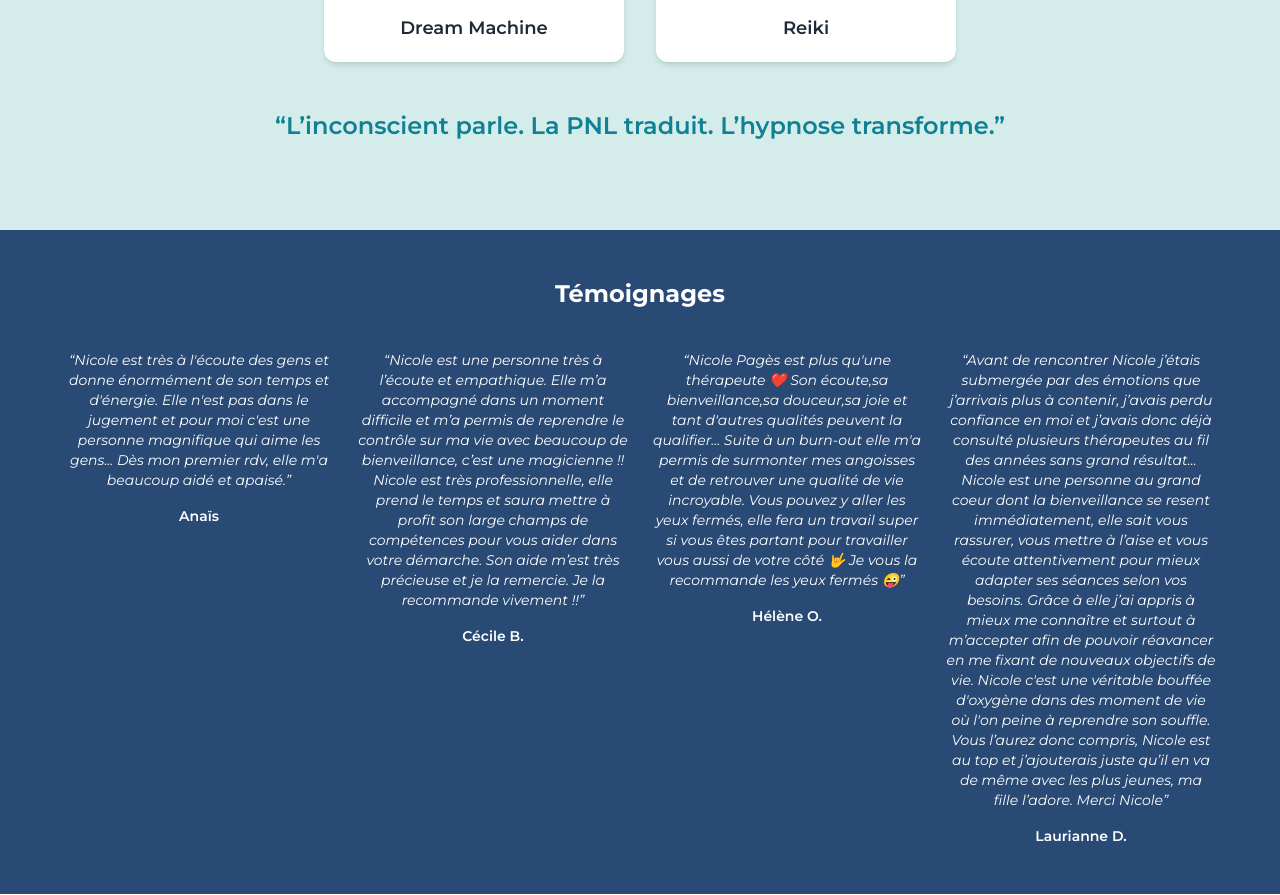
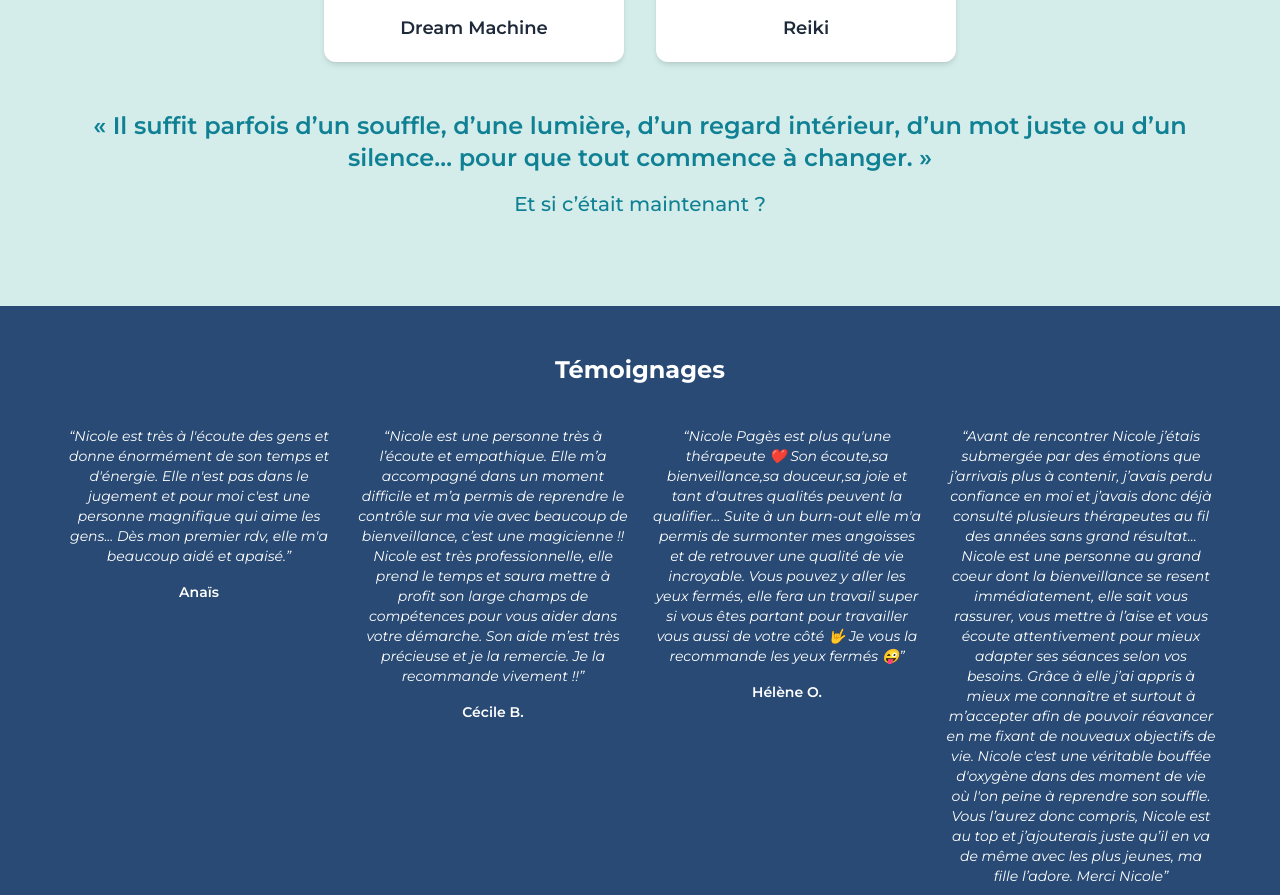
Before and after one commit to barry-black/nicole-pages-website, a Next.js app: page / in a window 1280 px wide. Shown: the part 2415-3310 px from the top of the page. Built offline with nearby package versions, Linux system fonts and the light colour scheme.

Commit message:
Add quotes in soins

```diff
--- a/src/ui/components/modal/modal.tsx
+++ b/src/ui/components/modal/modal.tsx
@@ -7,6 +7,8 @@ interface ModalProps {
     title: string;
     description: string;
     image: string;
+    quote?: string;
+    author?: string;
   };
   onClose: () => void;
 }
@@ -17,13 +19,11 @@ export function Modal({ soin, onClose }: ModalProps) {
   useEffect(() => {
     setIsVisible(true);
 
-    // Ajoute l’état modal, sans quitter la page
     const currentUrl = new URL(window.location.href);
     currentUrl.searchParams.set("modal", soin.id);
     window.history.pushState({ modal: soin.id }, "", currentUrl.toString());
 
     const handlePopState = () => {
-      // Si on revient en arrière, on ferme la modale
       setIsVisible(false);
       setTimeout(() => {
         onClose();
@@ -38,7 +38,6 @@ export function Modal({ soin, onClose }: ModalProps) {
   }, [soin.id, onClose]);
 
   const handleClose = () => {
-    // Retire le paramètre ?modal sans naviguer
     const currentUrl = new URL(window.location.href);
     currentUrl.searchParams.delete("modal");
     window.history.pushState({}, "", currentUrl.toString());
@@ -94,9 +93,18 @@ export function Modal({ soin, onClose }: ModalProps) {
 
           <div className="border-t border-gray-200 pt-4">
             <p className="whitespace-pre-line text-gray-700 leading-relaxed text-[17px]">
-            {soin.description.trim()}
-          </p>
+              {soin.description.trim()}
+            </p>
           </div>
+
+          {soin.quote && soin.author && (
+            <div className="pt-6 border-t border-gray-100 text-center">
+              <blockquote className="italic text-gray-500 text-base">
+                “{soin.quote}”
+              </blockquote>
+              <p className="text-sm text-gray-400 mt-2">— {soin.author}</p>
+            </div>
+          )}
         </div>
       </div>
     </div>
--- a/src/ui/components/soins/soins.tsx
+++ b/src/ui/components/soins/soins.tsx
@@ -11,6 +11,8 @@ interface Soin {
   description: string;
   image: string;
   objectPosition?: string;
+  quote?: string;
+  author?: string;
 }
 
 export function Soins() {
@@ -26,6 +28,9 @@ En état modifié de conscience, vous explorez vos blocages et automatismes, ouv
 Elle est particulièrement efficace pour gérer le stress, l’anxiété, les phobies, les troubles du sommeil et les dépendances.
       `,
       image: "/assets/images/hypnose.webp",
+      quote:
+        "Ce que l’on ne veut pas savoir de soi-même finit par arriver de l’extérieur comme un destin.",
+      author: "Carl Gustav Jung",
     },
     {
       id: "pnl",
@@ -36,6 +41,9 @@ Grâce à des techniques concrètes, elle vous permet d'améliorer vos relations
       `,
       image: "/assets/images/pnl.png",
       objectPosition: "center 40%",
+      quote:
+        "Ce n’est pas l’événement qui compte, mais la manière dont on y réagit.",
+      author: "Épictète",
     },
     {
       id: "coaching",
@@ -46,6 +54,9 @@ C'est une démarche active, bienveillante, qui vous reconnecte à vos ressources
       `,
       image: "/assets/images/coaching.png",
       objectPosition: "center 40%",
+      quote:
+        "On ne peut rien enseigner à un homme ; on peut seulement l’aider à le découvrir en lui-même.",
+      author: "Galilée",
     },
     {
       id: "dream",
@@ -57,6 +68,8 @@ C’est un outil novateur et sensoriel pour explorer l’esprit autrement.
       `,
       image: "/assets/images/dream.png",
       objectPosition: "center 40%",
+      quote: "Les rêves sont la littérature du sommeil.",
+      author: "Jean Cocteau",
     },
     {
       id: "reiki",
@@ -67,6 +80,8 @@ Par imposition des mains, l’énergie universelle circule à nouveau librement,
 Une séance invite à une profonde détente et un recentrage intérieur.
       `,
       image: "/assets/images/reiki.webp",
+      quote: "L’énergie suit la pensée, alors pensez positivement.",
+      author: "Louise Hay",
     },
   ];
 
@@ -82,7 +97,8 @@ Une séance invite à une profonde détente et un recentrage intérieur.
           Soins proposés
         </Typography>
         <p className="text-gray-600 mt-4 leading-relaxed text-sm">
-          Les approches proposées s’inscrivent dans une démarche complémentaire au soin médical classique, sans jamais s’y substituer.
+          Les approches proposées s’inscrivent dans une démarche complémentaire
+          au soin médical classique, sans jamais s’y substituer.
         </p>
       </div>
 
@@ -115,11 +131,15 @@ Une séance invite à une profonde détente et un recentrage intérieur.
         <Modal soin={soins[activeSoin]} onClose={() => setActiveSoin(null)} />
       )}
 
-      <section className="text-center my-12">
-        <blockquote className="text-xl md:text-2xl font-semibold text-[var(--color-ocean-blue)] mb-2">
-          “L’inconscient parle. La PNL traduit. L’hypnose transforme.”
-        </blockquote>
-      </section>
+<section className="text-center my-12 px-6">
+  <blockquote className="text-xl md:text-2xl font-semibold text-[var(--color-ocean-blue)] mb-4">
+    « Il suffit parfois d’un souffle, d’une lumière, d’un regard intérieur, d’un mot juste ou d’un silence… pour que tout commence à changer. »
+  </blockquote>
+  <p className="text-lg md:text-xl text-[var(--color-ocean-blue)] font-medium">
+    Et si c’était maintenant ?
+  </p>
+</section>
+
     </section>
   );
 }
```
